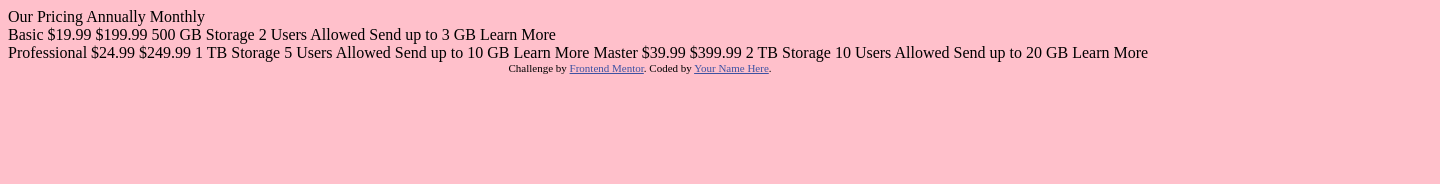
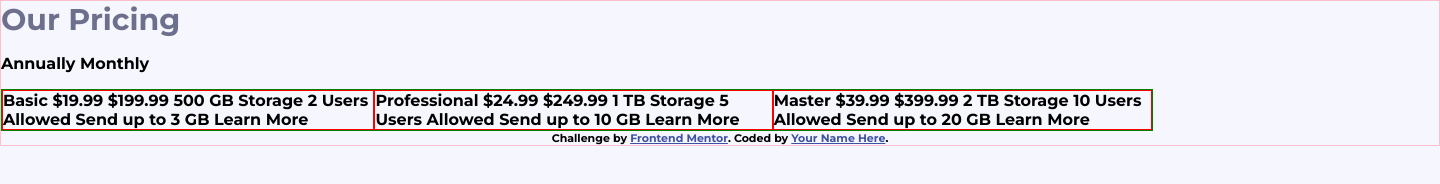
Before and after one commit to Sokthai/Front-End, a plain HTML site: page pricing-component-with-toggle-master/index.html in a window 1280 px wide. Shown: the whole page, 1440 px wide, since content can reach past the window. Drawn offline with Linux system fonts and the light colour scheme.

Commit message:
create css

```diff
--- a/pricing-component-with-toggle-master/index.html
+++ b/pricing-component-with-toggle-master/index.html
@@ -11,10 +11,21 @@
 </head>
 <body>
 
+
+  <div class="top">
+    <span id="pricing">
       Our Pricing
+    </span>
+
+    <p>
       Annually
       Monthly
+    </p>
+  </div>
 
+
+
+  <div class="form">
     <div class="onSale">
       Basic
       &dollar;19.99
@@ -26,6 +37,7 @@
     </div>
 
 
+    <div class="onSale active">
       Professional
       &dollar;24.99
       &dollar;249.99
@@ -33,7 +45,9 @@
       5 Users Allowed
       Send up to 10 GB
       Learn More
+    </div>
 
+    <div class="onSale">
       Master
       &dollar;39.99
       &dollar;399.99
@@ -41,6 +55,10 @@
       10 Users Allowed
       Send up to 20 GB
       Learn More
+    </div>
+  </div>
+
+
 
   <div class="attribution">
     Challenge by <a href="https://www.frontendmentor.io?ref=challenge" target="_blank">Frontend Mentor</a>.
--- a/pricing-component-with-toggle-master/style.css
+++ b/pricing-component-with-toggle-master/style.css
@@ -1,5 +1,44 @@
-body{
-    background-color: pink;
-}
+@import url("https://fonts.googleapis.com/css?family=Montserrat:400,700");
+
+
 .attribution { font-size: 11px; text-align: center; }
 .attribution a { color: hsl(228, 45%, 44%); }
+
+body{
+    background-color: hsl(240, 78%, 98%);
+    box-sizing: border-box;
+    font-family: Montserrat, sans-serif;
+    font-weight: 700;
+    width: 1440px;
+    border: 1px solid pink;
+    padding: 0;
+    margin: 0;
+    margin: auto;
+}
+
+#top{
+    float: right;
+
+}
+
+span{
+    font-size: 30px;
+    color: hsl(233, 13%, 49%);
+    text-align: center;
+    margin: auto;
+
+}
+
+.form{
+    border: 1px solid green;
+    display: flex;
+    flex-direction: row;
+    width: 80%;
+
+}
+
+.onSale{
+    border: 1px solid red;
+    align-content: center;
+    justify-content: center;
+}
```
Lines whose indentation alone changed are shown as unchanged.
